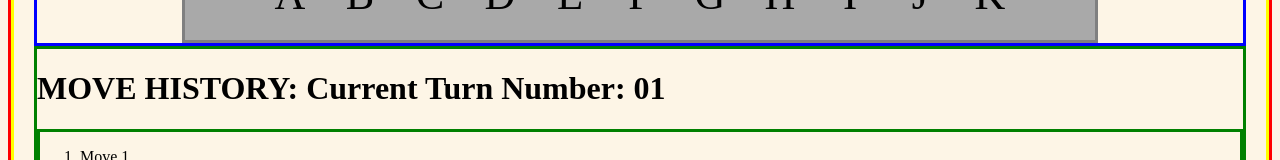
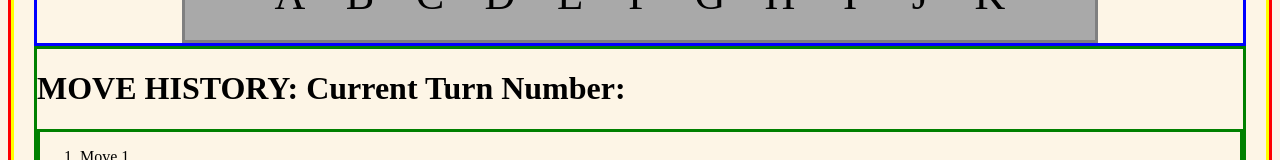
Before and after one commit to bobbydwise1/capstone-react-week3, a React app: page /#/GameRoute in a window 1280 px wide. Shown: the part 1070-1230 px from the top of the page. Built offline with nearby package versions, Linux system fonts and the light colour scheme.

Commit message:
Attempt to lift state for moveHistory component.

```diff
--- a/src/components/movehistory.jsx
+++ b/src/components/movehistory.jsx
@@ -12,7 +12,7 @@ function MoveHistory(props){
 
   return (
     <div style={compBox}>
-      <h1>MOVE HISTORY: Current Turn Number: {Object.keys(JSON.stringify(props))}</h1>
+      <h1>MOVE HISTORY: Current Turn Number: {props.currentMoveNumber}</h1>
       <div style={compBox}>
         <ol>
           <li>Move 1</li>
```
